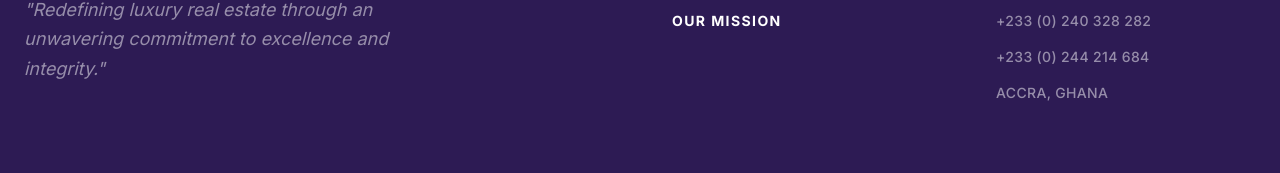
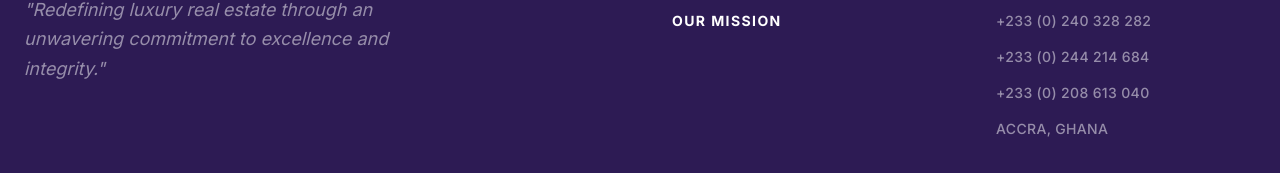
Before and after one commit to danielagblo/Perseverance-In-Goodness-Real-Estate, a Next.js app: page / in a window 1280 px wide. Shown: the part 2453-2626 px from the top of the page. Built offline with nearby package versions, Linux system fonts and the light colour scheme; no server answers; the database is empty; a web font is replaced by a local one.

Commit message:
feat: add Footer component with branding, navigation, and contact information

```diff
--- a/components/Footer.tsx
+++ b/components/Footer.tsx
@@ -24,6 +24,7 @@ export default function Footer() {
               <li>fmarssey@gmail.com</li>
               <li>+233 (0) 240 328 282</li>
               <li>+233 (0) 244 214 684</li>
+              <li>+233 (0) 208 613 040</li>
               <li>ACCRA, GHANA</li>
             </ul>
           </div>
```
